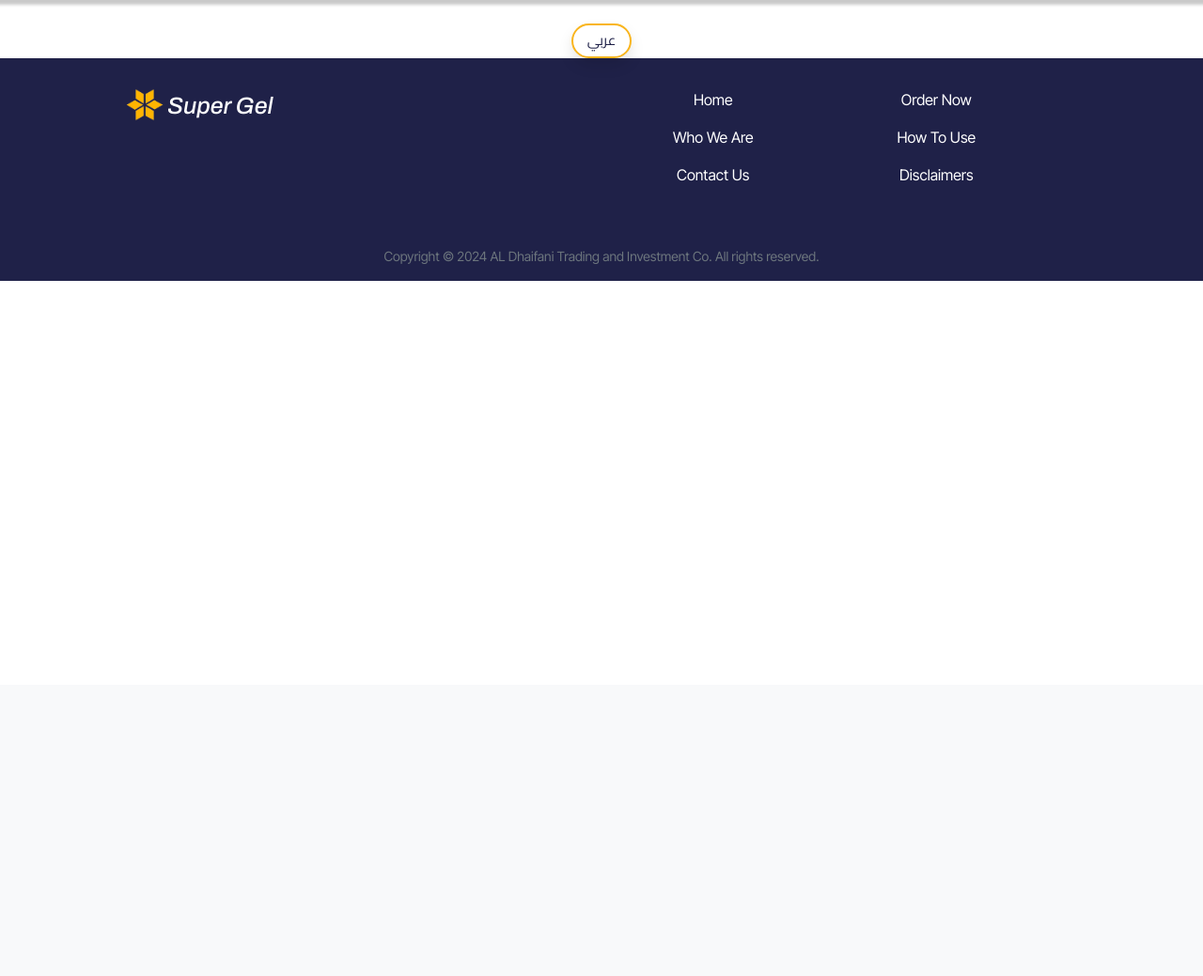
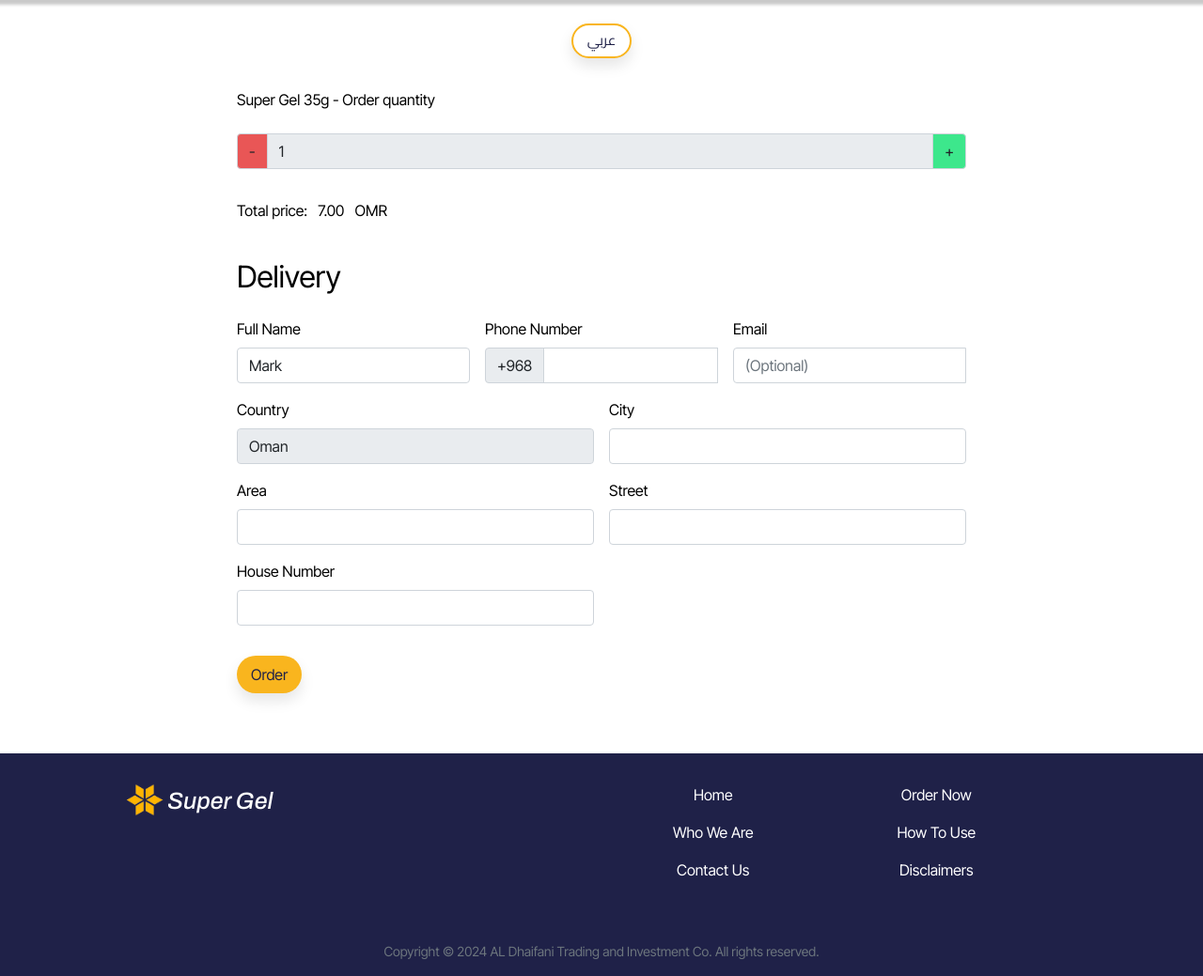
Before and after one commit to aldhaifani/aldhaifanispc.com_py, a Flask app: page /en/order_now in a window 1280 px wide. Shown: the part 71-1110 px from the top of the page at 94% size. Before the commit the page ends 370 px from the top, so only its background shows below. Run offline with Flask 3, Linux system fonts and the light colour scheme.

Commit message:
order now logic and template

```diff
--- /dev/null
+++ b/website/static/css/order_now-style.css
@@ -0,0 +1,25 @@
+/*===============
+    Order Now
+===============*/
+.order_form {
+	padding-top: 2rem;
+	padding-bottom: 2rem;
+	margin-bottom: 2rem;
+	max-width: 800px;
+}
+
+.qty-plus,
+.qty-minus {
+	cursor: pointer;
+}
+.qty-minus {
+	background-color: rgb(233, 86, 86);
+}
+.qty-plus {
+	background-color: rgb(61, 231, 140);
+}
+
+.qty-plus:hover,
+.qty-minus:hover {
+	opacity: 0.9;
+}
--- /dev/null
+++ b/website/static/js/order_now.js
@@ -0,0 +1,49 @@
+// Example starter JavaScript for disabling form submissions if there are invalid fields
+(function () {
+	'use strict';
+
+	// Fetch all the forms we want to apply custom Bootstrap validation styles to
+	var forms = document.querySelectorAll('.needs-validation');
+
+	// Loop over them and prevent submission
+	Array.prototype.slice.call(forms).forEach(function (form) {
+		form.addEventListener(
+			'submit',
+			function (event) {
+				if (!form.checkValidity()) {
+					event.preventDefault();
+					event.stopPropagation();
+				}
+
+				form.classList.add('was-validated');
+			},
+			false
+		);
+	});
+})();
+
+// qty selector
+qty_selector = document.getElementById('qty-selector');
+qty_minus = document.getElementById('qty-minus');
+qty_plus = document.getElementById('qty-plus');
+qty_price = document.getElementById('qty-price-p');
+
+qty_minus.addEventListener('click', function () {
+	let current_qty = parseInt(qty_selector.value);
+	let new_value = 0;
+	if (current_qty <= 0) {
+		new_value = 0;
+		qty_selector.value = new_value;
+	} else {
+		new_value = parseInt(qty_selector.value) - 1;
+		qty_selector.value = new_value;
+	}
+
+	qty_price.innerText = (new_value * 7.0).toFixed(2);
+});
+
+qty_plus.addEventListener('click', function () {
+	let new_value = parseInt(qty_selector.value) + 1;
+	qty_selector.value = new_value;
+	qty_price.innerText = (new_value * 7.0).toFixed(2);
+});
--- a/website/templates/order_now.html
+++ b/website/templates/order_now.html
@@ -8,4 +8,94 @@
 <link rel="stylesheet" href="{{ url_for('static', filename='css/order_now-style.css') }}" />
 {% endblock %}
 
-{% block page_body %}{% endblock %}
+{% block page_body %}
+<div class="container">
+  <div class="container order_form">
+    <form class="row g-3 needs-validation" method="post" novalidate>
+      <label class="form-label">Super Gel 35g - Order quantity</label>
+      <div class="input-group mb-3">
+        <span class="input-group-text qty-minus" id="qty-minus">-</span>
+        <input name="total_qty" type="text" class="form-control" placeholder="Super" aria-label="Username"
+          aria-describedby="basic-addon1" id="qty-selector" value="1" disabled>
+        <span class="input-group-text qty-plus" id="qty-plus">+</span>
+      </div>
+      <label class="qty-price d-flex" style="column-gap: 0.7rem;">
+        <p>Total price: </p>
+        <p id="qty-price-p">7.00</p>
+        <p>OMR</p>
+      </label>
+      <h2>Delivery</h2>
+      <div class="col-md-4">
+        <label for="validationCustom01" class="form-label">Full Name</label>
+        <input name="full_name" type="text" class="form-control" id="validationCustom01" value="Mark" required>
+        <div class="valid-feedback">
+          Looks good!
+        </div>
+      </div>
+      <div class="col-md-4">
+        <label for="validationCustomPhoneNumber" class="form-label">Phone Number</label>
+        <div class="input-group has-validation">
+          <span class="input-group-text" id="inputGroupPrepend">+968</span>
+          <input name="phone_number" type="text" class="form-control" id="validationCustomPhoneNumber"
+            aria-describedby="inputGroupPrepend" required>
+          <div class="invalid-feedback">
+            Please enter your phone number
+          </div>
+        </div>
+      </div>
+      <div class="col-md-4">
+        <label for="validationCustomPhoneNumber" class="form-label">Email</label>
+        <div class="input-group has-validation">
+          <input name="email" type="text" class="form-control" id="validationCustomEmail" placeholder="(Optional)"
+            aria-describedby="inputGroupPrepend">
+          <div class="invalid-feedback">
+            Please enter your email
+          </div>
+        </div>
+      </div>
+      <div class="col-md-6">
+        <label for="validationCustom03" class="form-label">Country</label>
+        <input name="country" type="text" class="form-control" id="validationCustom03" value="Oman" required disabled>
+        <div class="invalid-feedback">
+          Please provide a valid Country.
+        </div>
+      </div>
+      <div class="col-md-6">
+        <label for="validationCustom04" class="form-label">City</label>
+        <input name="city" type="text" class="form-control" id="validationCustom04" required>
+        <div class="invalid-feedback">
+          Please provide a valid City.
+        </div>
+      </div>
+      <div class="col-md-6">
+        <label for="validationCustom06" class="form-label">Area</label>
+        <input name="area" type="text" class="form-control" id="validationCustom06" required>
+        <div class="invalid-feedback">
+          Please provide a valid Area.
+        </div>
+      </div>
+      <div class="col-md-6">
+        <label for="validationCustom05" class="form-label">Street</label>
+        <input name="street" type="text" class="form-control" id="validationCustom05" required>
+        <div class="invalid-feedback">
+          Please provide a valid Street.
+        </div>
+      </div>
+      <div class="col-md-6">
+        <label for="validationCustom07" class="form-label">House Number</label>
+        <input name="house_number" type="text" class="form-control" id="validationCustom07" required>
+        <div class="invalid-feedback">
+          Please provide a valid House Number.
+        </div>
+      </div>
+      <div class="col-12">
+        <button class="btn btn-primary" type="submit" style="margin-top: 1rem;">Order</button>
+      </div>
+    </form>
+  </div>
+</div>
+{% endblock %}
+
+{% block scripts %}
+<script src="{{ url_for('static', filename='js/order_now.js') }}"></script>
+{% endblock %}
--- a/website/views.py
+++ b/website/views.py
@@ -1,4 +1,5 @@
-from flask import Blueprint, render_template
+from flask import Blueprint, render_template, request
+from tg_bot import send_message
 
 views = Blueprint("views", __name__)
 
@@ -30,9 +31,16 @@
     return render_template("how_to_use.html")
 
 
-@views.route("/en/order_now")
-@views.route("/en/order_now/")
+@views.route("/en/order_now", methods=["GET", "POST"])
+@views.route("/en/order_now/", methods=["GET", "POST"])
 def order_now_en():
+    if request.method == "POST":
+        data = request.form
+        data_str = ""
+        for key in data.keys():
+            data_str += key.replace("_", " ").capitalize() + ": "
+            data_str += data.get(key) + "\n"
+        send_message(data_str)
     return render_template("order_now.html")
 
 
```
